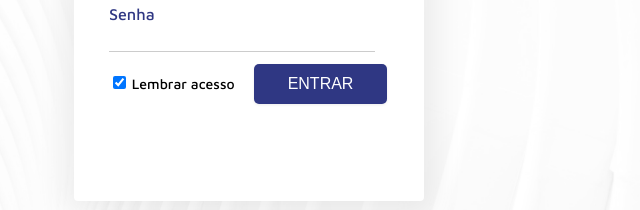
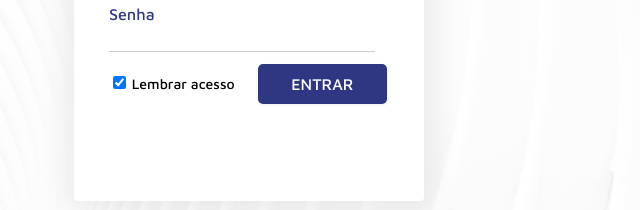
Before and after one commit to JonasBPortela/nep, a plain HTML site: page login.html in a window 1280 px wide. Shown: the part 393-603 px from the top of the page, 391-1031 px from the left. Drawn offline with Linux system fonts and the light colour scheme.

Commit message:
teste
testando

```diff
--- a/assets/styles/styles.css
+++ b/assets/styles/styles.css
@@ -149,6 +149,15 @@ html, body{
 
 
 /*  -----------------    estilos   ------------------    */
+
+.estilo2{
+    color: rgb(94, 94, 94);
+    font-family: 'Maven Pro', sans-serif;
+    font-style: normal;
+    font-weight: 500;
+    font-size: 18px;
+    text-decoration: none;
+}
 
 .estiloborda1{
     color: rgb(94, 94, 94);
```
